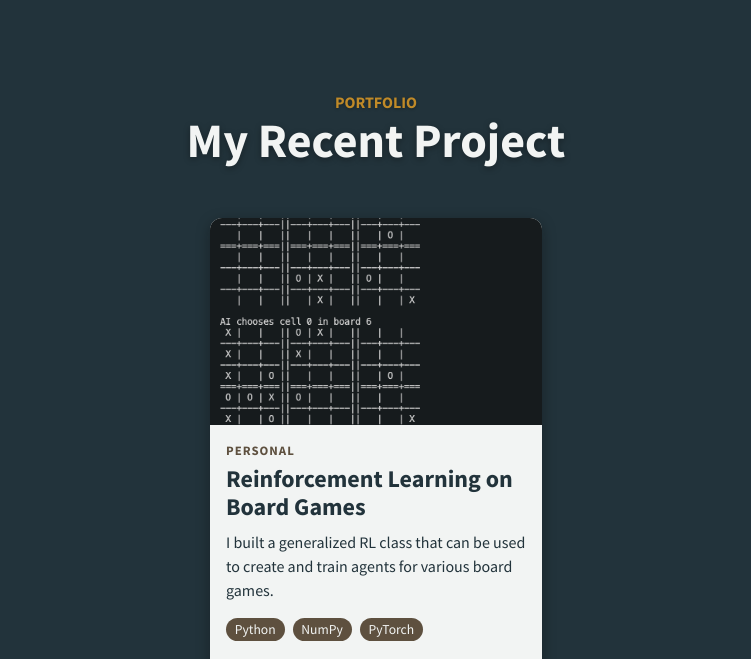
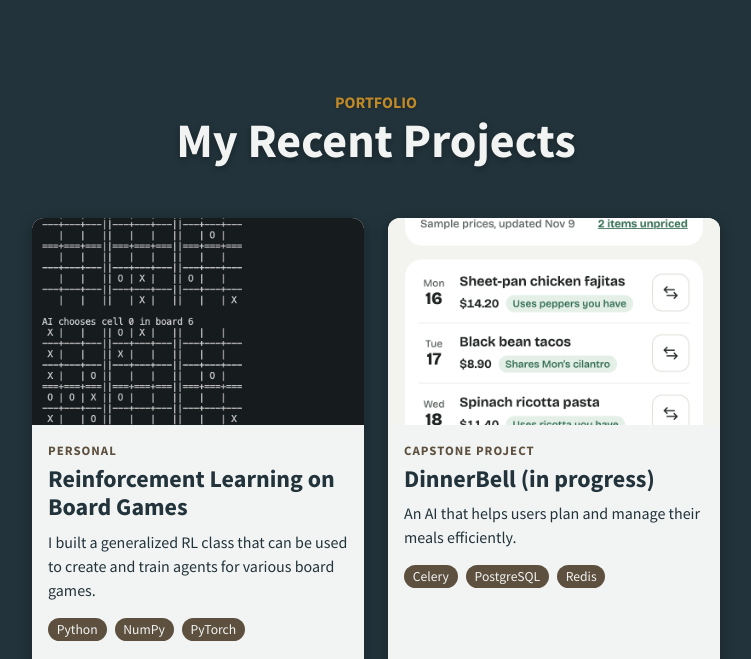
Before and after one commit to TheJrock/johnnygoodlad.dev, a website: page index.html in a window 1280 px wide. Shown: the part 2250-2909 px from the top of the page, without its empty margins (264-1015 px from the left). Drawn offline with nearby package versions, Linux system fonts and the light colour scheme.

Commit message:
Add dinnerbell mockup to projects

```diff
--- a/index.html
+++ b/index.html
@@ -133,7 +133,7 @@
             <div class="container px-4 px-lg-5">
                 <div class="content-section-heading text-center">
                     <h3 class="text-secondary mb-0">Portfolio</h3>
-                    <h2 class="text-white mb-5">My Recent Project</h2>
+                    <h2 class="text-white mb-5">My Recent Projects</h2>
                 </div>
                 <!--
                     Each project card: swap the image for a screenshot or GIF, set the
@@ -162,27 +162,27 @@
                             </div>
                         </div>
                     </div>
-                    <!-- Project 2
+                    <!-- Project 2 -->
                     <div class="col-md-6 col-lg-4">
                         <div class="card project-card h-100">
-                            <img class="card-img-top" src="assets/img/portfolio-2.jpg" alt="Screenshot of Project Two" />
+                            <img class="card-img-top" src="assets/img/DinnerBellMockup.png" alt="Screenshot of DinnerBell Mockup" />
                             <div class="card-body d-flex flex-column">
-                                <p class="project-type mb-1">Work</p>
-                                <h4 class="card-title"><strong>Project Two</strong></h4>
-                                <p class="card-text">One sentence on what it does and what's interesting about it.</p>
+                                <p class="project-type mb-1">Capstone Project</p>
+                                <h4 class="card-title"><strong>DinnerBell (in progress)</strong></h4>
+                                <p class="card-text">An AI that helps users plan and manage their meals efficiently.</p>
                                 <div class="d-flex flex-wrap gap-2 mb-4">
-                                    <span class="badge rounded-pill skill-badge">Tech 1</span>
-                                    <span class="badge rounded-pill skill-badge">Tech 2</span>
-                                    <span class="badge rounded-pill skill-badge">Tech 3</span>
+                                    <span class="badge rounded-pill skill-badge">Celery</span>
+                                    <span class="badge rounded-pill skill-badge">PostgreSQL</span>
+                                    <span class="badge rounded-pill skill-badge">Redis</span>
                                 </div>
                                 <div class="mt-auto d-flex gap-2">
-                                    <a class="btn btn-dark btn-sm" href="#!" target="_blank" rel="noopener"><i class="fab fa-github me-1"></i>Source</a>
-                                    <a class="btn btn-primary btn-sm" href="#!" target="_blank" rel="noopener"><i class="fas fa-arrow-up-right-from-square me-1"></i>Live demo</a>
+                                    <a class="btn btn-dark btn-sm" href="https://github.com/byu-ml-capstone/DinnerBell.git" target="_blank" rel="noopener"><i class="fab fa-github me-1"></i>Source</a>
+                                    <!-- <a class="btn btn-primary btn-sm" href="#!" target="_blank" rel="noopener"><i class="fas fa-arrow-up-right-from-square me-1"></i>Live demo</a> -->
                                 </div>
                             </div>
                         </div>
                     </div>
-                    Project 3
+                    <!-- Project 3
                     <div class="col-md-6 col-lg-4">
                         <div class="card project-card h-100">
                             <img class="card-img-top" src="assets/img/portfolio-3.jpg" alt="Screenshot of Project Three" />
```
Also changed, not shown: assets/img/DinnerBellMockup.png (added).
